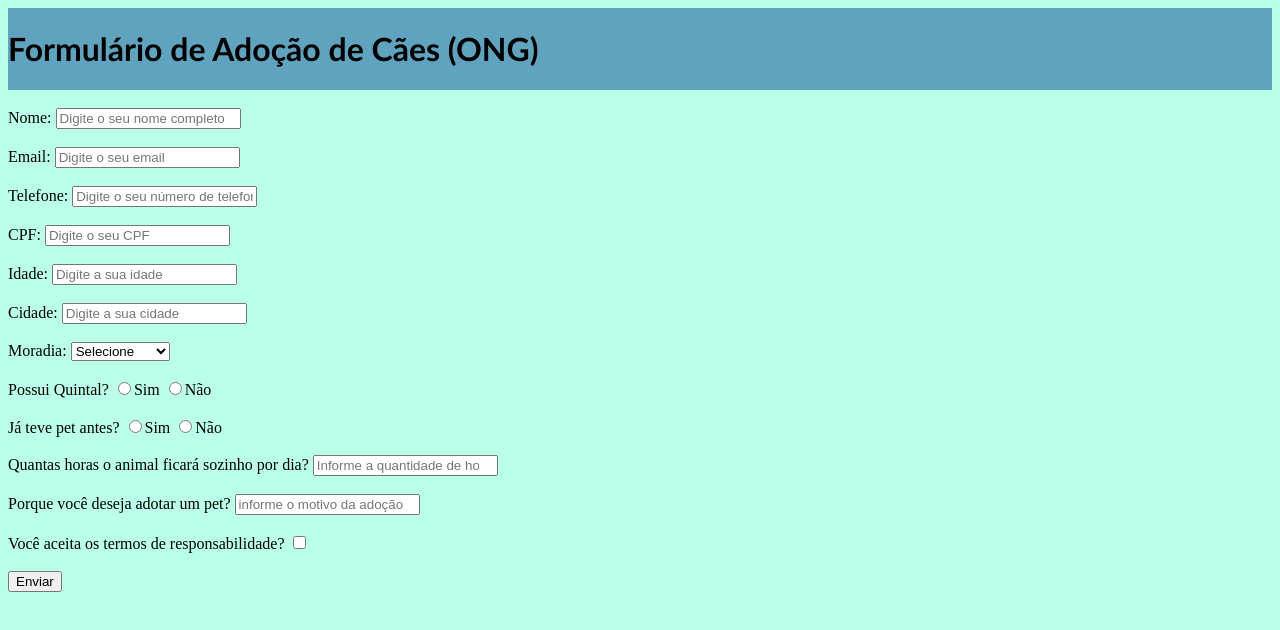
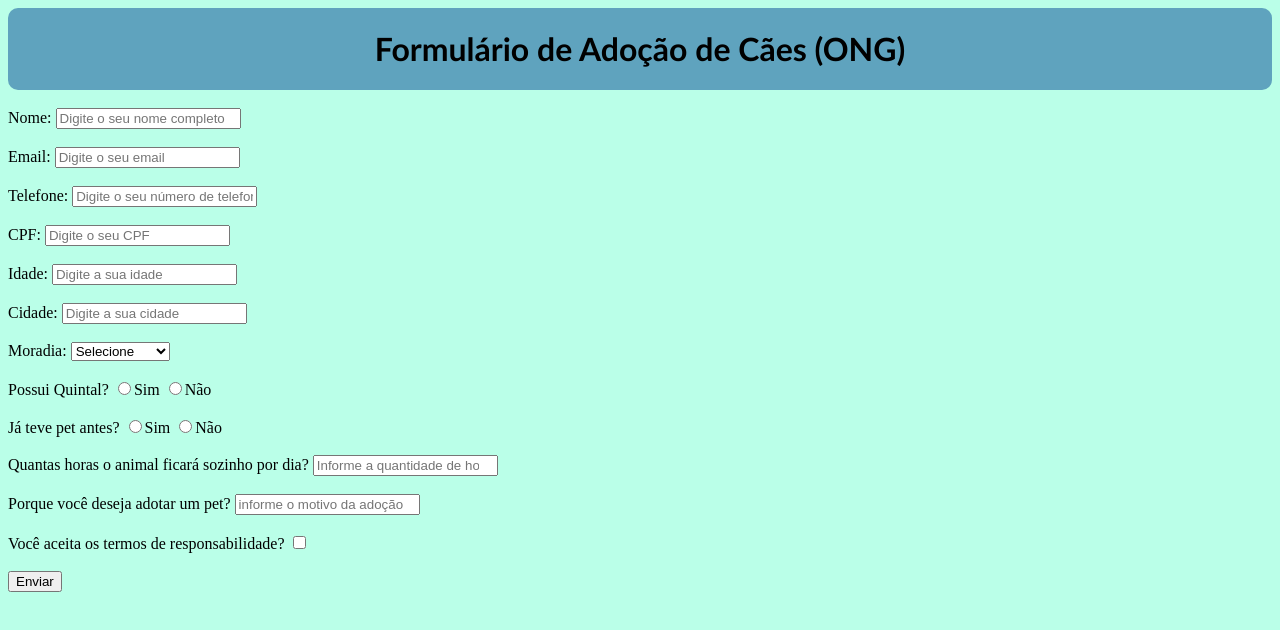
Before and after one commit to thaisduartedasilva/ado--o-de-c-es, a plain HTML site: page index.html in a window 1280 px wide. Drawn offline with Linux system fonts and the light colour scheme.

Commit message:
add - css

```diff
--- a/style.css
+++ b/style.css
@@ -5,8 +5,9 @@ body{
 .cabeçalho{
     background-color: rgb(95, 163, 190);
     color: black;
-    justify-content: space-between;
+    justify-content: center;
     align-items: center;
     font-family: 'Gill Sans', 'Gill Sans MT', Calibri, 'Trebuchet MS', sans-serif;
     display: flex;
+    border-radius: 10px;
 }
```
